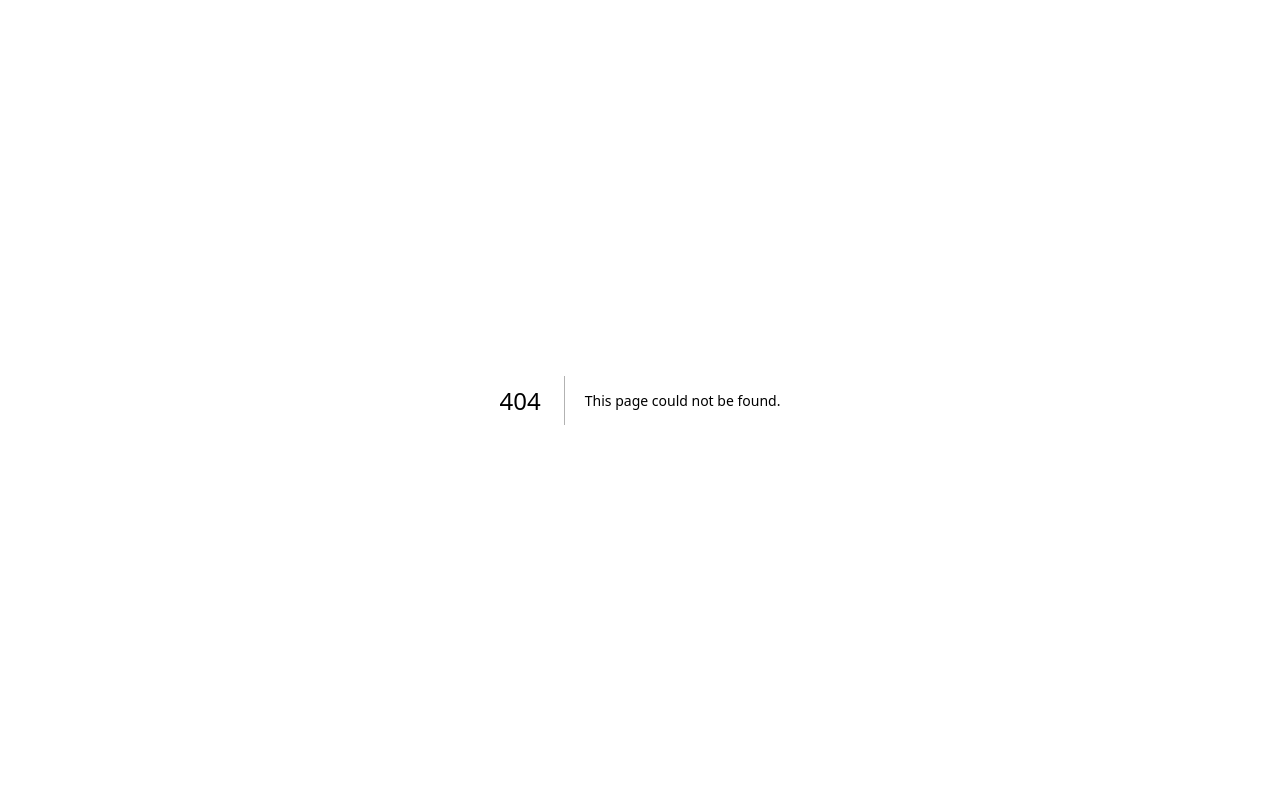
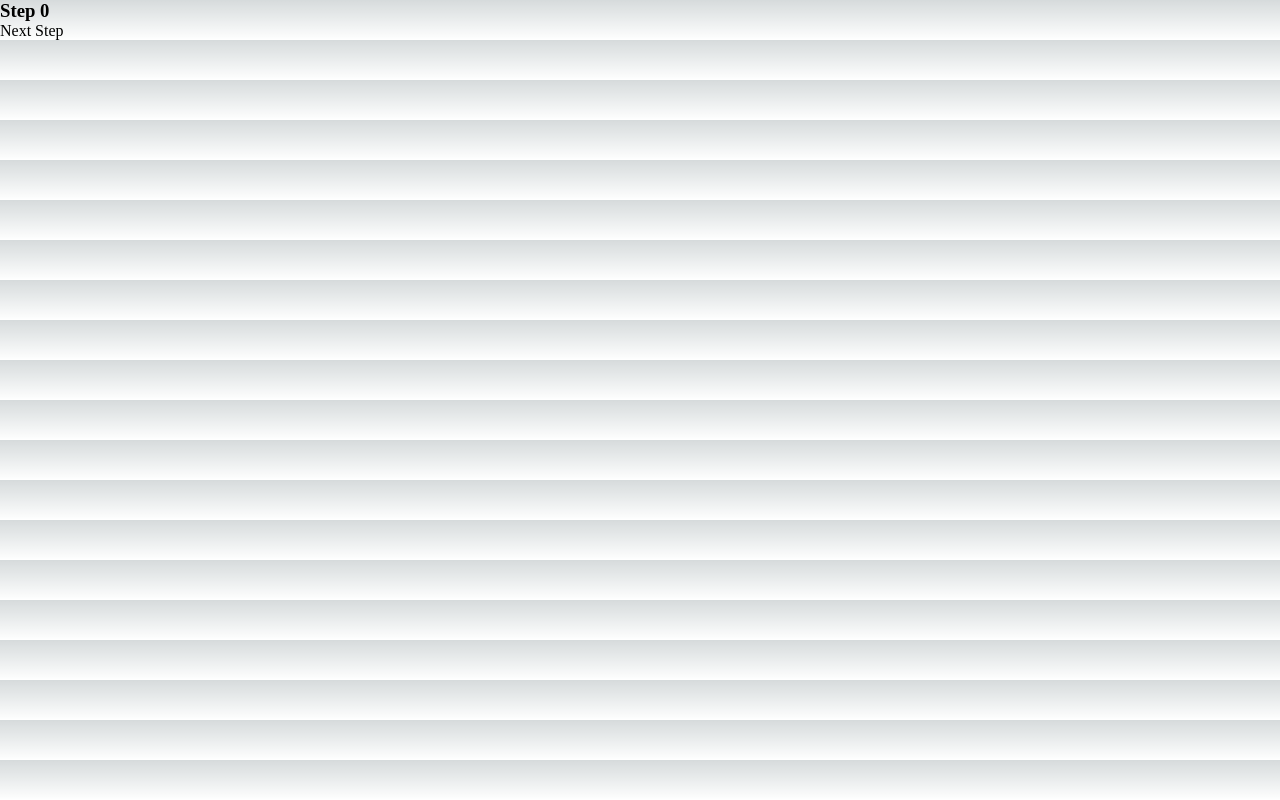
Before and after one commit to kei-1313/Nextjs-practice, a Next.js app: page /multiple in a window 1280 px wide. Before the commit this address had no page. Built offline with nearby package versions, Linux system fonts and the light colour scheme.

Commit message:
queryの取得使い方

```diff
--- /dev/null
+++ b/src/pages/multiple/index.js
@@ -0,0 +1,19 @@
+import { useRouter } from "next/router";
+
+const multiplePage = () => {
+  const router = useRouter();
+  const step = router.query.step ?? 0
+  return (
+    <div>
+      {step == 0 && (
+        <>
+          <h3>Step {step}</h3>
+          <buttton onClick={() => goToStep(1, "/personal")}>Next Step</buttton>
+        </>
+      )
+      }
+    </div>
+  )
+}
+
+export default multiplePage
```
